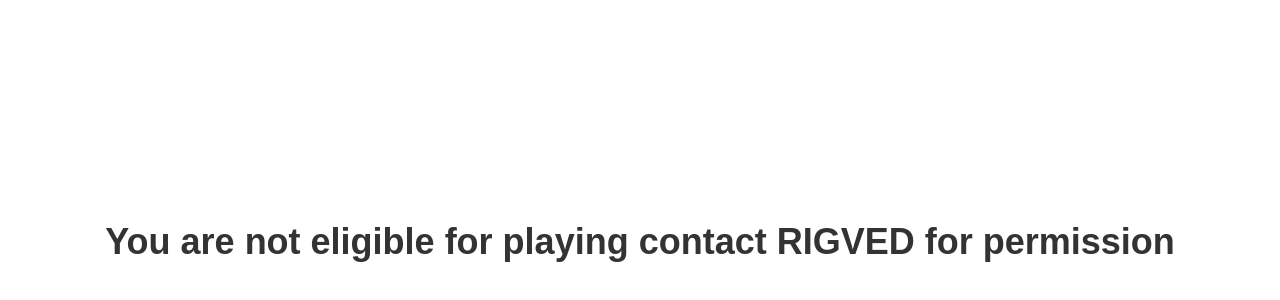
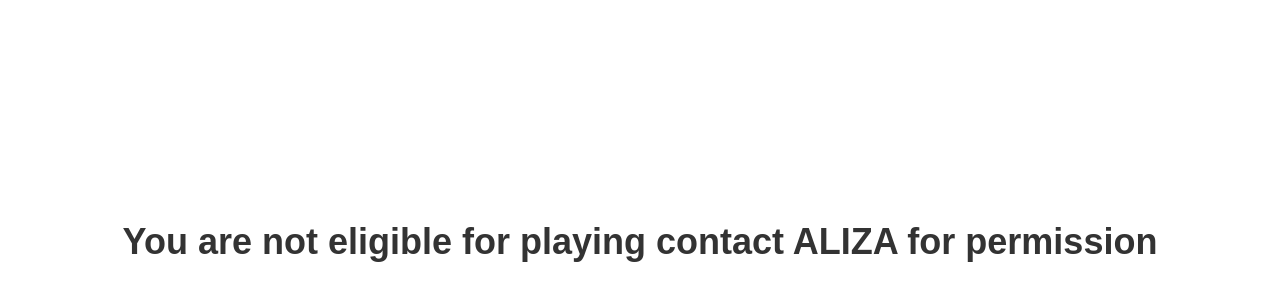
Before and after one commit to AlizaZaheer/Prank_website_R, a plain HTML site: page index.html in a window 1280 px wide. Shown: the part 158-458 px from the top of the page. Drawn offline with Linux system fonts and the light colour scheme.

Commit message:
Update index.html

```diff
--- a/index.html
+++ b/index.html
@@ -24,7 +24,7 @@
 </head>
 <body>
     <div class="message">
-        <p>You are not eligible for playing contact RIGVED for permission</p>
+        <p>You are not eligible for playing contact ALIZA for permission</p>
     </div>
 </body>
 </html>
```
